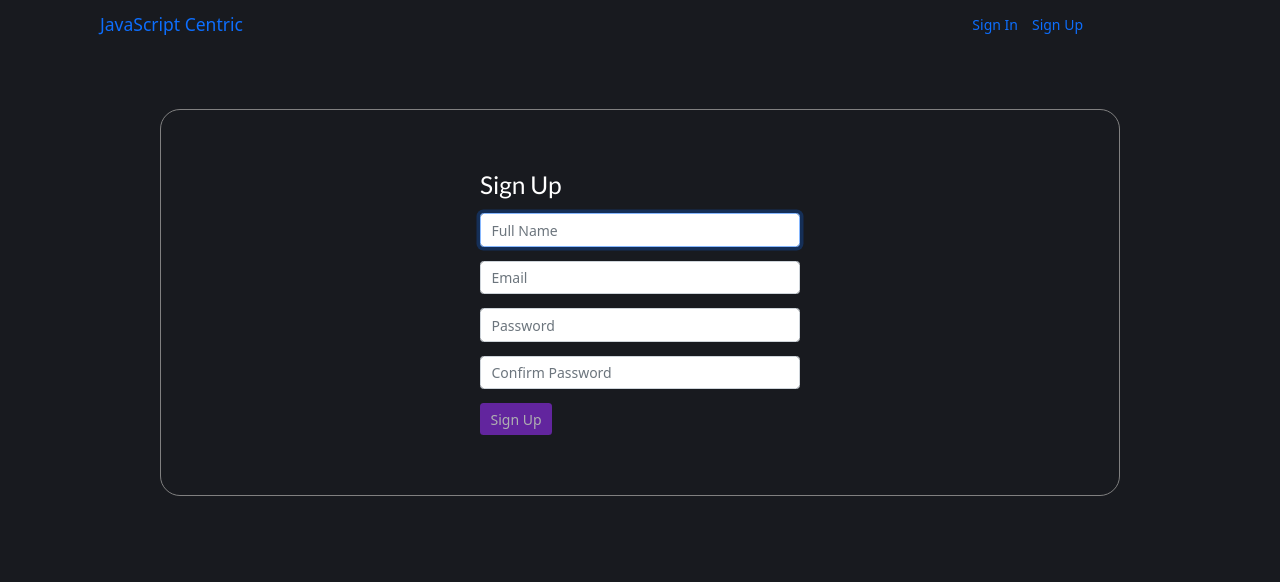
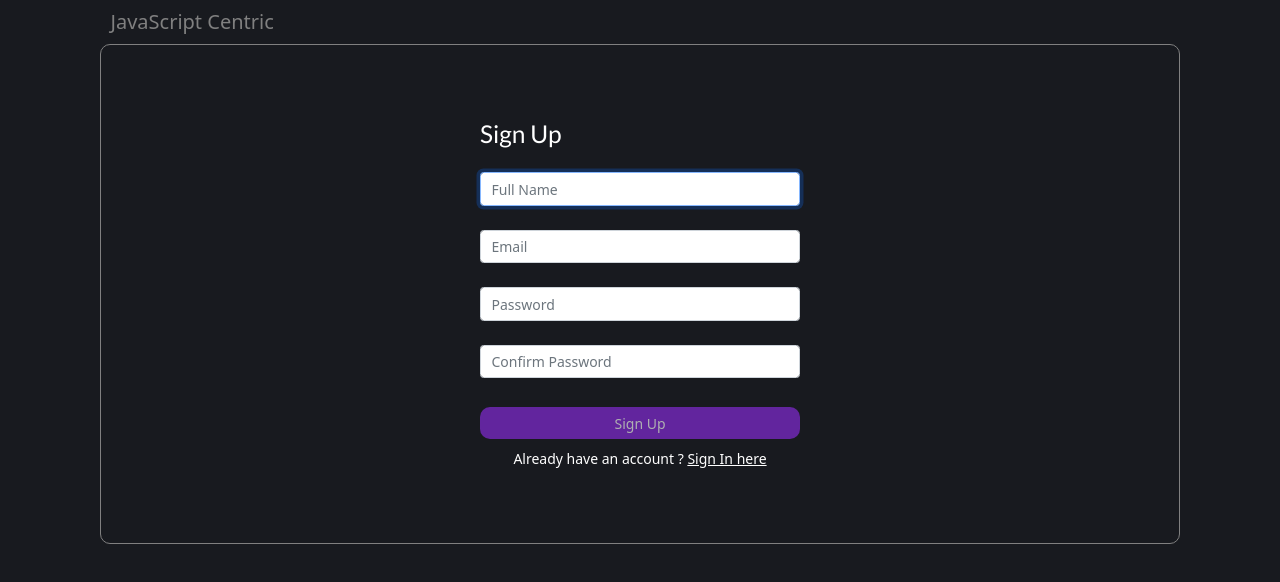
Before and after one commit to ravics09/javascriptcentricReactJS, a React (Create React App) app: page /signup in a window 1280 px wide. Shown: the top 582 px of the page. Built offline with nearby package versions, Linux system fonts and the light colour scheme.

Commit message:
Updated signIn and signUp page

```diff
--- a/src/App.js
+++ b/src/App.js
@@ -1,16 +1,29 @@
-import React from "react";
+import React, {useEffect} from "react";
 import { BrowserRouter as Router } from "react-router-dom";
 import "./App.css";
 import Navbar from "./components/navbar";
 import Routes from "./routes/routes";
 import "bootstrap/dist/css/bootstrap.min.css";
+const {innerHeight: winHight } = window;
 
-function App() {
+const App = () => {
+  useEffect(() => { document.body.style.backgroundColor = '#181A1F' }, []);
+
   return (
-    <Router>
+    <div
+      style={{
+        backgroundColor: "#181A1F",
+        height: "100%",
+        minHeight:winHight,
+        marginLeft: 100,
+        marginRight: 100,
+      }}
+    >
+      <Router>
         <Navbar />
         <Routes />
-    </Router>
+      </Router>
+    </div>
   );
 }
 
--- a/src/components/navbar.css
+++ /dev/null
@@ -1,3 +0,0 @@
-.color-nav{
-    background-color :#181A1F;
-}
--- a/src/components/navbar.js
+++ b/src/components/navbar.js
@@ -1,57 +1,65 @@
 import React, { Component } from "react";
 import { NavLink } from "react-router-dom";
-import "./navbar.css";
+import "bootstrap/dist/css/bootstrap.min.css";
+import NavBarStyle from "./navbar.module.css";
 
 class NavBar extends Component {
   constructor(props) {
     super(props);
     this.state = {
       currentUser: false,
-      userName:"Ravi"
+      userName: "Ravi",
     };
   }
 
   logout = () => {
-    this.setState({currentUser: true});
+    this.setState({ currentUser: true });
     localStorage.clear();
-  }
+  };
 
   render() {
     const { currentUser, userName } = this.state;
     return (
-      <nav className="navbar navbar-expand color-nav">
-        <div className="container-fluid" style={{paddingLeft: 100, paddingRight: 190}}>
-          <NavLink className="navbar-brand" exact to="/">
+      <nav className="navbar navbar-expand">
+        <div className="container-fluid">
+          <NavLink className={NavBarStyle.navBrandLink} exact to="/">
             JavaScript Centric
           </NavLink>
           <div className="navbar-nav mr-auto">
             {currentUser ? (
               <div className="navbar-nav ml-auto d-flex">
                 <li className="nav-item">
-                  <NavLink to={"/profile"} exact className="nav-link">
+                  <NavLink to={"/profile"} exact className={NavBarStyle.navLink}>
                     {userName}
                   </NavLink>
                 </li>
                 <li className="nav-item">
-                  <NavLink to="/signin" exact className="nav-link" onClick={this.logout}>
+                  <NavLink
+                    to="/signin"
+                    exact
+                    className={NavBarStyle.navLink}
+                    onClick={this.logout}
+                  >
                     Logout
                   </NavLink>
                 </li>
               </div>
-            ) : (
-              <div className="navbar-nav ml-auto">
-                <li className="nav-item">
-                  <NavLink to={"/signin"} exact className="nav-link">
-                    Sign In
-                  </NavLink>
-                </li>
-                <li className="nav-item">
-                  <NavLink to={"/signup"} exact className="nav-link">
-                    Sign Up
-                  </NavLink>
-                </li>
-              </div>
-            )}
+            ) : null
+            // (
+            //   <div className="navbar-nav ml-auto">
+            //     <li className="nav-item">
+            //       <NavLink to={"/signin"} exact={true} className={NavBarStyle.navLink} activeClassName={NavBarStyle.activeNavLink}>
+            //         Sign In
+            //       </NavLink>
+            //     </li>
+            //     <li className="nav-item">
+            //       <NavLink to={"/signup"} exact={true} className={NavBarStyle.navLink} ctiveClassName={NavBarStyle.activeNavLink}>
+            //         Sign Up
+            //       </NavLink>
+            //     </li>
+            //   </div>
+            // )
+            }
           </div>
         </div>
       </nav>
--- /dev/null
+++ b/src/components/navbar.module.css
@@ -0,0 +1,15 @@
+.navBrandLink {
+  color: gray;
+  text-decoration: none !important;
+  pointer-events: none;
+  font-size: 20px;
+}
+.navLink {
+  color: gray;
+  text-decoration: none;
+  padding-right: 5px;
+}
+.activeNavLink {
+  color: white;
+  text-decoration: none;
+}
--- a/src/pages/SignIn/signIn.css
+++ /dev/null
@@ -1,17 +0,0 @@
-@media all and (min-width: 480px) {
-  .Login {
-    padding: 60px;
-    margin: 60px;
-    justify-content: center;
-    align-items: center;
-    height:500;
-    color: #fff;
-  }
-  .form-control {
-    color: black;
-  }
-  .Login form {
-    margin: 0 auto;
-    max-width: 320px;
-  }
-}
--- a/src/pages/SignIn/signIn.jsx
+++ b/src/pages/SignIn/signIn.jsx
@@ -1,8 +1,10 @@
 import React, { useState } from "react";
 import Form from "react-bootstrap/Form";
+import { Link } from "react-router-dom";
 import { Button } from "react-bootstrap";
 import axios from "axios";
-import "./signIn.css";
+import "bootstrap/dist/css/bootstrap.min.css";
+import signInStyle from "./signIn.module.css";
 
 const API_URL = "http://localhost:9090/user";
 
@@ -34,19 +36,19 @@ const SignIn = () => {
           setUser(userName);
           setEmail("");
           setPassword("");
-          setUserId(response.data.user._id);// will use userId for further operation
+          setUserId(response.data.user._id); // will use userId for further operation
           alert(`Welcome ${user} ${response.data.message}`);
-          console.log("userId====",response.data.user._id);
+          console.log("userId====", response.data.user._id);
 
           if (checkboxChecked) {
             let today = new Date();
             let expiry = new Date(today.setDate(today.getDate() + 30));
 
-            let expiryDay = (expiry.getTime()/1000);
+            let expiryDay = expiry.getTime() / 1000;
             const item = {
               user: userName,
               expiry: expiryDay,
-              token: jwtToken
+              token: jwtToken,
             };
 
             localStorage.setItem("userData", JSON.stringify(item));
@@ -65,19 +67,18 @@ const SignIn = () => {
   };
 
   return (
-    <div className="row">
-      <div className="col-md-12">
     <div
-          className="Login"
-          style={{ border: "1px solid gray", borderRadius: "20px" }}
+      className={signInStyle.container}
+      style={{ border: "1px solid gray", borderRadius: 10 }}
     >
-          <Form onSubmit={handleSubmit}>
+      <Form onSubmit={handleSubmit} className={signInStyle.signInForm}>
+        <h3 className="mb-3">Sign In</h3>
         <Form.Group className="mb-3" controlId="email">
-              <h3 className="mb-3">Sign In</h3>
           <Form.Control
             autoFocus
             type="email"
             placeholder="Email"
+            className={signInStyle.formControl}
             value={email}
             onChange={(e) => setEmail(e.target.value)}
           />
@@ -86,6 +87,7 @@ const SignIn = () => {
           <Form.Control
             placeholder="Password"
             type="password"
+            className={signInStyle.formControl}
             value={password}
             onChange={(e) => setPassword(e.target.value)}
           />
@@ -97,17 +99,30 @@ const SignIn = () => {
             onChange={(e) => setCheckboxChecked(!checkboxChecked)}
           />
         </Form.Group>
+        <Link to="/" style={{ color: "white" }}>
+          Forget Password ?
+        </Link>
         <Button
           block
-              className="mb-3"
+          className={signInStyle.customBtn}
           type="submit"
           disabled={!validateForm()}
         >
           Sign In
         </Button>
+        <Button block className={signInStyle.customBtn} type="submit">
+          Sign In With Google
+        </Button>
+        <Button block className={signInStyle.customBtn} type="submit">
+          Sign In With LinkedIn
+        </Button>
+        <p style={{ color: "white", paddingTop: 10, textAlign: "center" }}>
+          Don't have an account ? {""}
+          <Link to="/signup" style={{ color: "white" }}>
+            Sign Up
+          </Link>
+        </p>
       </Form>
-        </div>
-      </div>
     </div>
   );
 };
--- /dev/null
+++ b/src/pages/SignIn/signIn.module.css
@@ -0,0 +1,28 @@
+.container {
+  background-color: #181A1F;
+  display: flex;
+  justify-content: center;
+  align-items: center;
+  height: 500px;
+  min-width: auto;
+}
+.signInForm {
+  display:grid;
+  justify-content: center;
+  color: #fff;
+  width: 500px;
+  padding: 50px;
+  margin: 50px
+}
+.formControl {
+  color: black;
+  width: 320px;
+  margin-top: 10px;
+}
+.customBtn {
+  background-color: blueviolet !important;
+  border: #fff !important;
+  border-radius: 10px !important;
+  border-width: 10px !important;
+  margin-top: 15px;
+}
--- a/src/pages/SignUp/signUp.css
+++ /dev/null
@@ -1,24 +0,0 @@
-@media all and (min-width: 480px) {
-  .Login {
-    margin: 60px;
-    padding: 60px;
-    justify-content: center;
-    align-items: center;
-    height: 500;
-    background-color: #181a1f;
-    color: #fff;
-    border: "1px solid rgba(0, 0, 0, 0.05)";
-  }
-
-  .Login form {
-    margin: 0 auto;
-    max-width: 320px;
-  }
-  .form-control {
-    color: black;
-  }
-  .custom-btn {
-    background-color: blueviolet !important;
-    border: #fff !important;
-  }
-}
--- a/src/pages/SignUp/signUp.jsx
+++ b/src/pages/SignUp/signUp.jsx
@@ -1,9 +1,10 @@
 import React, { useState } from "react";
 import Form from "react-bootstrap/Form";
 import { Button } from "react-bootstrap";
+import { Link } from "react-router-dom";
 import axios from "axios";
 import "bootstrap/dist/css/bootstrap.min.css";
-import "./signUp.css";
+import signUpStyle from "./signUp.module.css";
 const API_URL = "http://localhost:9090/user";
 
 const SignUp = () => {
@@ -24,7 +25,7 @@ const SignUp = () => {
 
     axios.post(url, payload).then(
       (response) => {
-        if(response.data.statusCode===200){
+        if (response.data.statusCode === 200) {
           setFullName("");
           setEmail("");
           setPassword("");
@@ -34,10 +35,10 @@ const SignUp = () => {
           alert(`Retrieve Message ${response.data.message}`);
         }
       },
-      (error) =>{
+      (error) => {
         alert(`Server not responding or check your internet connection`);
       }
-    )
+    );
   };
 
   const validateForm = () => {
@@ -54,21 +55,15 @@ const SignUp = () => {
 
   //#283747  #34475B  #181A1F
   return (
-    <div className="row">
-      <div className="col-md-12">
-        <div
-          className="Login"
-          style={{ border: "1px solid gray", borderRadius: "20px" }}
-        >
-          <Form onSubmit={handleSubmit}>
+    <div className={signUpStyle.container} style={{border: '1px solid gray', borderRadius: 10}}>
+      <Form onSubmit={handleSubmit} className={signUpStyle.signUpForm}>
+      <h3 className="mb-3">Sign Up</h3>
         <Form.Group className="mb-3" controlId="formBasicName">
-              <h3 className="mb-3">Sign Up</h3>
           <Form.Control
-                placeholder="Full Name"
-                className="form-control"
-                color="white"
             autoFocus
             type="text"
+            placeholder="Full Name"
+            className={signUpStyle.formControl}
             value={fullName}
             onChange={(e) => setFullName(e.target.value)}
           />
@@ -76,8 +71,8 @@ const SignUp = () => {
         <Form.Group className="mb-3" controlId="email">
           <Form.Control
             placeholder="Email"
-                className="form-control"
             type="email"
+            className={signUpStyle.formControl}
             value={email}
             onChange={(e) => setEmail(e.target.value)}
           />
@@ -85,7 +80,7 @@ const SignUp = () => {
         <Form.Group className="mb-3" controlId="password">
           <Form.Control
             placeholder="Password"
-                className="form-control"
+            className={signUpStyle.formControl}
             type="password"
             value={password}
             onChange={(e) => setPassword(e.target.value)}
@@ -94,7 +89,7 @@ const SignUp = () => {
         <Form.Group className="mb-3" controlId="confirmPassword">
           <Form.Control
             placeholder="Confirm Password"
-                className="form-control"
+            className={signUpStyle.formControl}
             type="password"
             value={confirmPassword}
             onChange={(e) => setConfirmPassword(e.target.value)}
@@ -102,15 +97,19 @@ const SignUp = () => {
         </Form.Group>
         <Button
           block
-              className="custom-btn"
+          className={signUpStyle.customBtn}
           type="submit"
           disabled={!validateForm()}
         >
           Sign Up
         </Button>
+        <p style={{ color: "white", paddingTop: 10, textAlign: "center" }}>
+          Already have an account ? {""}
+          <Link to="/signin" style={{ color: "white" }}>
+            Sign In here
+          </Link>
+        </p>
       </Form>
-        </div>
-      </div>
     </div>
   );
 };
--- /dev/null
+++ b/src/pages/SignUp/signUp.module.css
@@ -0,0 +1,28 @@
+.container {
+  background-color: #181A1F;
+  display: flex;
+  justify-content: center;
+  align-items: center;
+  height: 500px;
+  min-width: auto;
+}
+.signUpForm {
+  display:grid;
+  justify-content: center;
+  color: #fff;
+  width: 500px;
+  padding: 50px;
+  margin: 50px
+}
+.formControl {
+  color: black;
+  width: 320px;
+  margin-top: 10px;
+}
+.customBtn {
+  background-color: blueviolet !important;
+  border: #fff !important;
+  border-radius: 10px !important;
+  border-width: 10 !important;
+  margin-top: 15px;
+}
--- a/src/routes/routes.js
+++ b/src/routes/routes.js
@@ -7,20 +7,17 @@ import Home from "./../pages/Home/home";
 import Profile from "./../pages/Profile/profile";
 import Main from "../pages/Main/main";
 //#283747  #34475B  #181A1F
-const {innerHeight: winHight } = window;
 
 const Routes = () => {
   return (
-    <div style={{ paddingLeft: 100, paddingRight: 100, height:winHight, backgroundColor:'#181A1F' }}>
       <Switch>
-        <Route exact component={Home} path="/" />
+        <Route exact component={SignIn} path="/" />
         <Route exact component={Home} path="/home" />
         <Route exact component={SignIn} path="/signin" />
         <Route exact component={SignUp} path="/signup" />
         <Route exact component={Profile} path="/profile" />
         <Route exact component={Main} path="/main" />
       </Switch>
-    </div>
   );
 };
 
```
Lines whose indentation alone changed are shown as unchanged.
